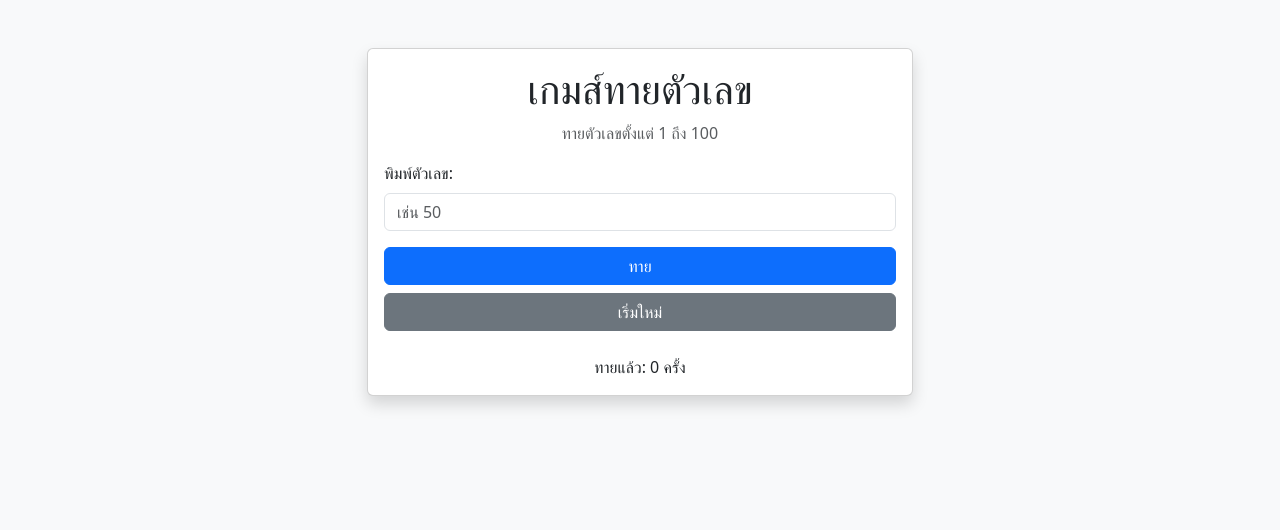
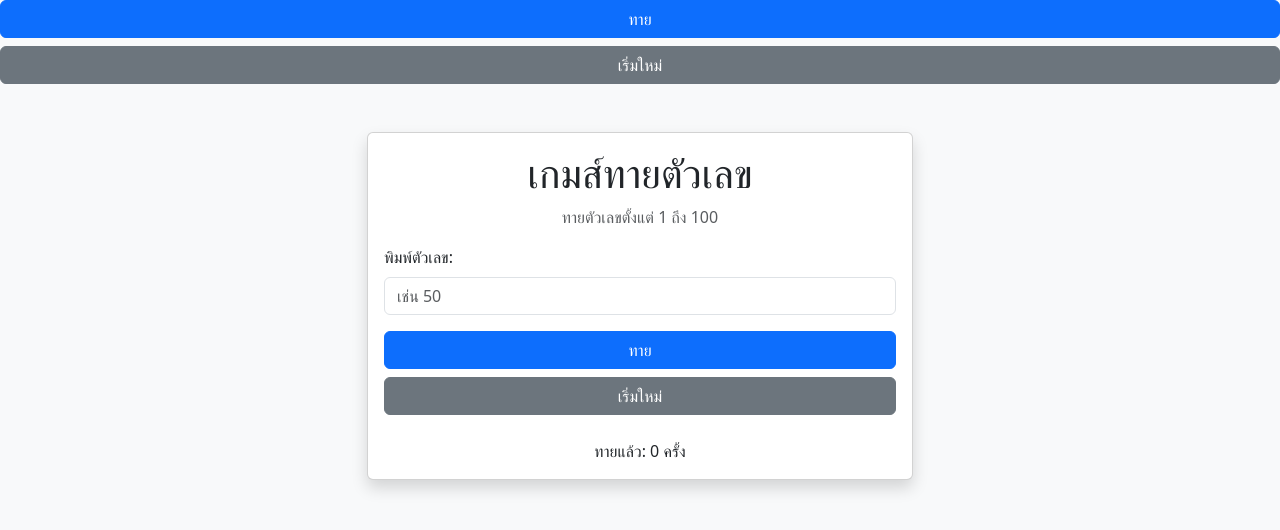
Before and after one commit to nxdxxr/number-guessing-game, a plain HTML site: page index.html in a window 1280 px wide. Drawn offline with nearby package versions, Linux system fonts and the light colour scheme.

Commit message:
feat: add reset game button functionality

```diff
--- a/index.html
+++ b/index.html
@@ -9,6 +9,11 @@
       href="https://cdn.jsdelivr.net/npm/bootstrap@5.3.0/dist/css/bootstrap.min.css"
       rel="stylesheet"
     />
+    <!-- เพิ่ม button -->
+    <div class="d-grid gap-2">
+      <button onclick="checkGuess()" class="btn btn-primary">ทาย</button>
+      <button onclick="resetGame()" class="btn btn-secondary">เริ่มใหม่</button>
+    </div>
   </head>
   <body class="bg-light">
     <div class="container mt-5">
```
